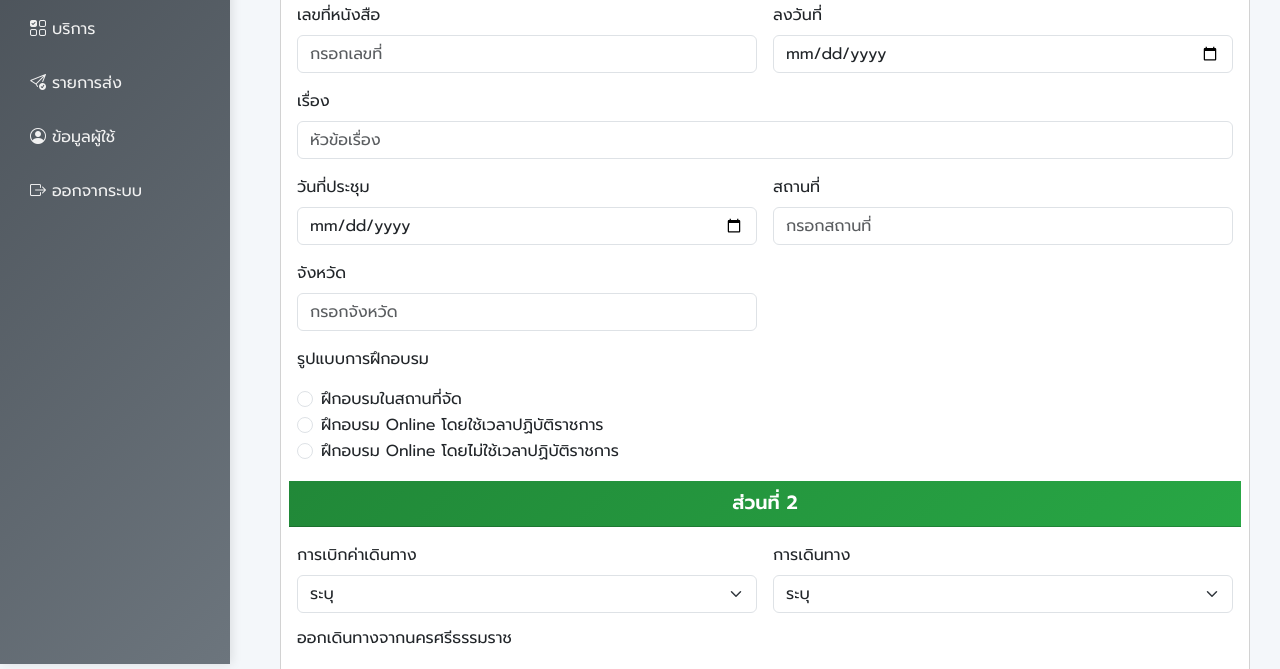
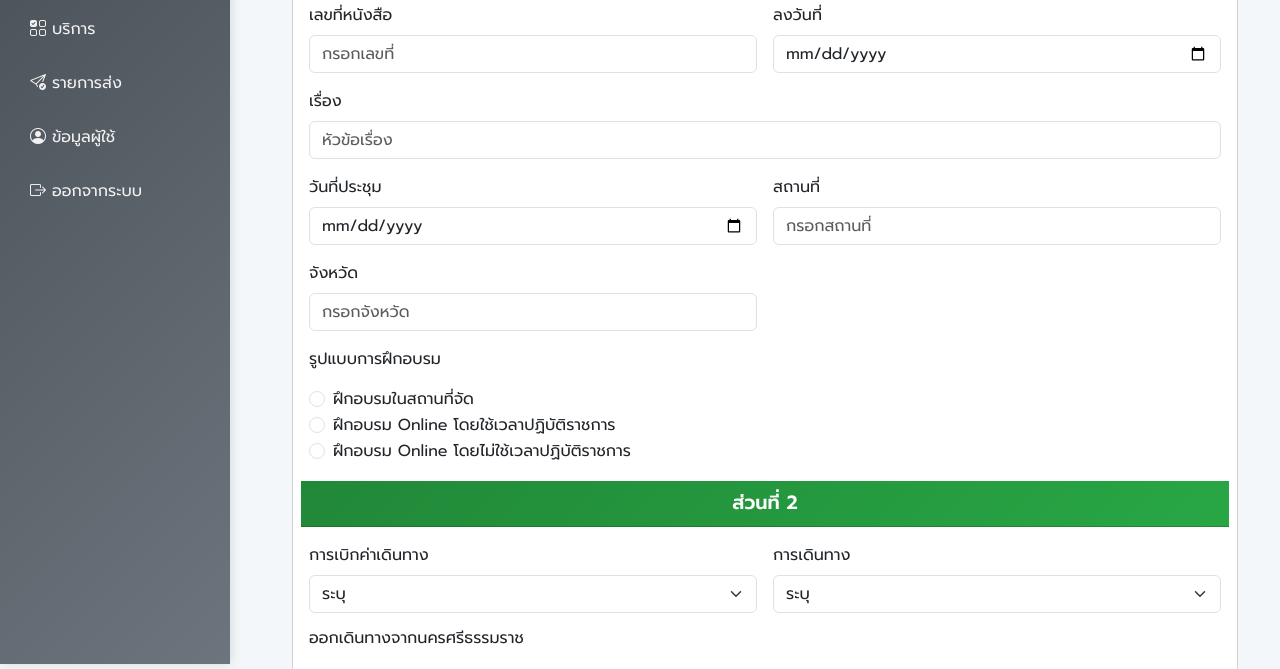
Before and after one commit to julnual/travel, a plain HTML site: page formuser.html in a window 1280 px wide. Shown: the part 136-805 px from the top of the page. Drawn offline with nearby package versions, Linux system fonts and the light colour scheme.

Commit message:
Update formuser.html

```diff
--- a/formuser.html
+++ b/formuser.html
@@ -29,6 +29,7 @@
     </ul>
   </div>
   <div class="main-content">
+    <div class="container-fluid">
     <h2 class="text-center">แบบฟอร์มขออนุมัติไปฝึกอบรม</h2>
     <div class="card">
       <div class="card-header">ส่วนที่ 1</div>
```
